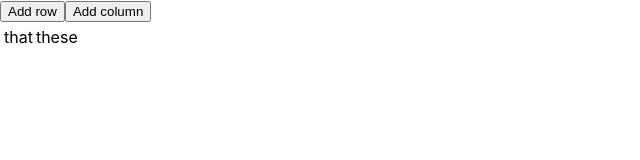
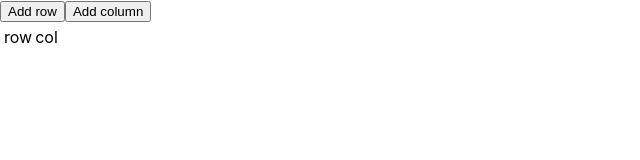
Before and after one commit to mattlol85/TTP_assignment8, a React (Create React App) app: page / in a window 1280 px wide. Shown: the top 160 px of the page, without its empty margins (0-640 px from the left). Built offline with nearby package versions, Linux system fonts and the light colour scheme.

Commit message:
Revise placeholder grid text

```diff
--- a/src/tableRow.js
+++ b/src/tableRow.js
@@ -7,7 +7,7 @@ export default function TableRow(props){
     let arr = []
     const displayRows = () => {
         for(let i = 0; i<rows;i++){
-            arr.push("that")
+            arr.push("row")
         }
         return arr
     }
@@ -15,7 +15,7 @@ export default function TableRow(props){
     const calCell = () => {
         let colArr = []
         for(let i = 0; i<props.cells; i++){
-            colArr.push("these")
+            colArr.push("col")
         }
         return colArr.map(elm => <td>{elm}</td>)
     }
```
